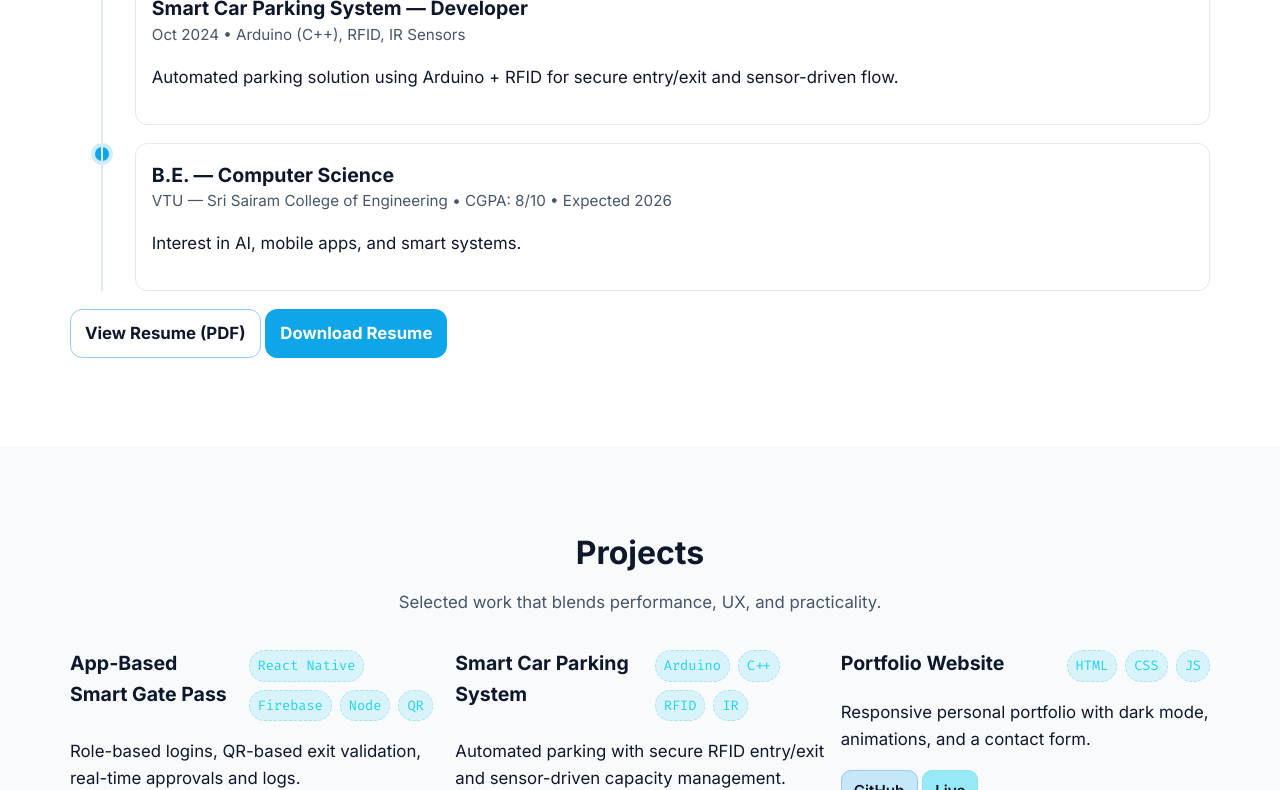
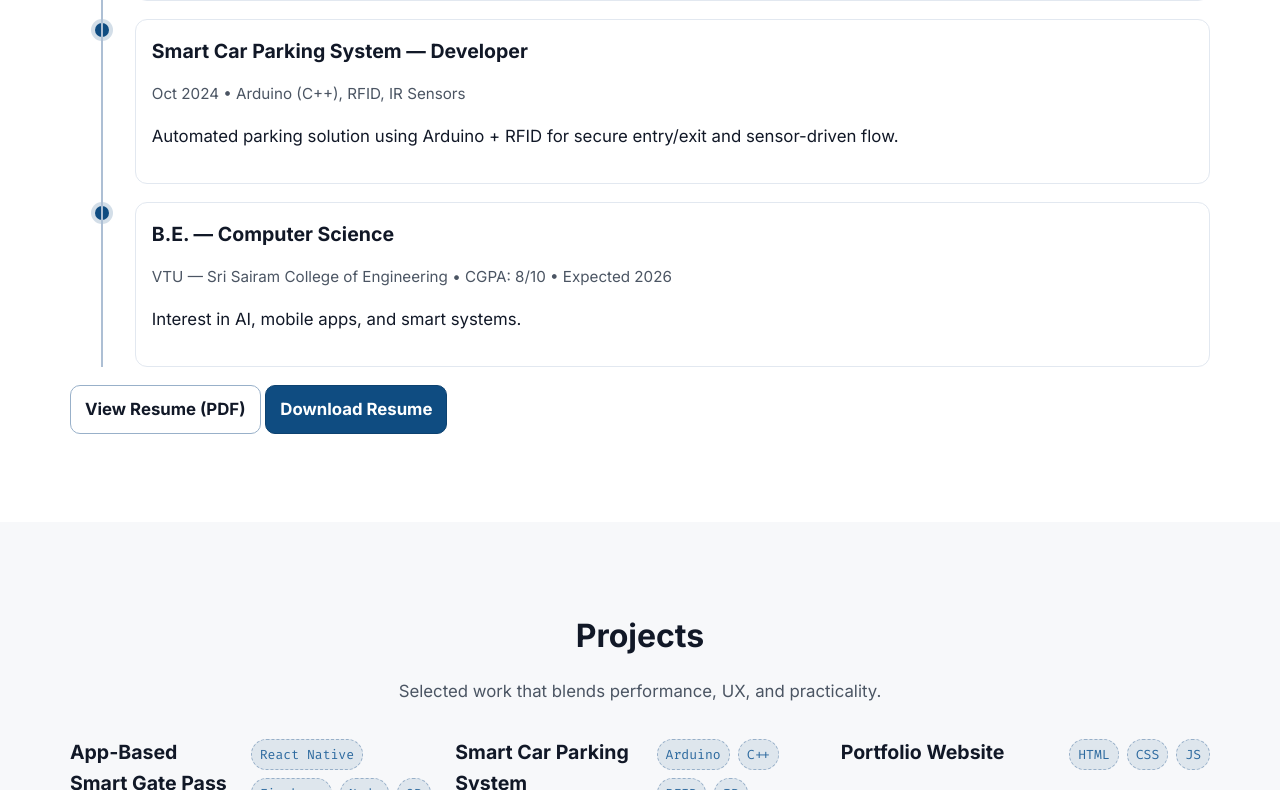
Before and after one commit to Akash-reddy7324/porfolio, a plain HTML site: page index.html in a window 1280 px wide. Shown: the part 1704-2494 px from the top of the page. Drawn offline with Linux system fonts and the light colour scheme.

Commit message:
Refine theme: classic navy palette

```diff
--- a/style.css
+++ b/style.css
@@ -1,8 +1,6 @@
 /* ==========================================================================
-   Premium Portfolio Styles
-   - Design tokens (light/dark), fluid type, responsive grid, a11y-first
-   - Smooth transitions with reduced-motion safety
-   - Components: navbar, buttons, cards, tags, timeline, forms
+   Premium Portfolio Styles — Classic Navy Theme
+   Professional palette: Charcoal + Classic Blue + Slate
    ========================================================================== */
 
 /* ------------------------
@@ -11,126 +9,115 @@
 *,
 *::before,
 *::after { box-sizing: border-box; }
-:where(html) { -webkit-text-size-adjust: 100%; }
-:where(body) { margin: 0; font-family: Inter, system-ui, -apple-system, "Segoe UI", Roboto, Helvetica, Arial, "Apple Color Emoji", "Segoe UI Emoji"; line-height: 1.6; }
+html { -webkit-text-size-adjust: 100%; scroll-behavior: smooth; }
+body { margin: 0; font-family: Inter, system-ui, -apple-system, "Segoe UI", Roboto, Helvetica, Arial, sans-serif; line-height: 1.6; }
 img, svg { display: block; max-width: 100%; }
 a { color: inherit; text-decoration: none; }
 button, input, textarea { font: inherit; color: inherit; }
-:focus-visible { outline: 2px solid var(--focus); outline-offset: 2px; }
+:focus-visible { outline: 2px solid var(--focus); outline-offset: 3px; }
 
 /* ------------------------
-   1) Tokens / Theme
+   1) Theme Tokens
 ------------------------- */
 :root {
-  /* Colors (dark as default) */
-  --bg: #0B1220;
-  --bg-alt: #0F172A;
-  --text: #E5E7EB;
-  --muted: #9AA3B2;
-  --border: #22304A;
-  --card: #0F172A;
+  /* Dark mode (default) */
+  --bg: #0E1116;
+  --bg-alt: #141923;
+  --card: #101521;
+  --text: #E6EAF2;
+  --muted: #A7B0C0;
+  --border: #273142;
 
-  --primary: #2563EB; /* light primary */
-  --accent: #0EA5E9;
-  --accent-2: #22D3EE;
+  --primary: #0F4C81;   /* Classic Blue */
+  --primary-600: #0D4270;
+  --primary-400: #2D6A9F;
+  --accent: #75809B;    /* Steel blue for subtle UI */
+  --focus: #2D6A9F;
 
-  --focus: #22D3EE;
+  --shadow-sm: 0 4px 16px rgba(0,0,0,0.25);
+  --shadow-md: 0 10px 30px rgba(0,0,0,0.35);
 
-  /* Elevation & effects */
-  --shadow-sm: 0 4px 16px rgba(2, 8, 23, 0.25);
-  --shadow-md: 0 10px 30px rgba(2, 8, 23, 0.35);
-
-  /* Radii */
   --radius-sm: 6px;
   --radius-md: 10px;
   --radius-lg: 14px;
-  --radius-xl: 20px;
+  --radius-xl: 18px;
 
-  /* Spacing scale (px) */
-  --s-4: 4px; --s-8: 8px; --s-12: 12px; --s-16: 16px; --s-20: 20px;
-  --s-24: 24px; --s-32: 32px; --s-40: 40px; --s-64: 64px;
-
-  /* Motion */
-  --ease: cubic-bezier(.2,.8,.2,1);
-  --dur-1: 150ms;
-  --dur-2: 200ms;
-
-  /* Fluid type */
-  --fs-hero: clamp(2.1rem, 3.5vw + 1rem, 3.1rem);
+  --fs-hero: clamp(2.2rem, 3.2vw + 1rem, 3.1rem);
   --fs-h2: clamp(1.4rem, 1.5vw + 0.8rem, 2rem);
   --fs-h3: clamp(1.05rem, 0.4vw + 0.9rem, 1.25rem);
   --fs-body: clamp(1rem, 0.25vw + 0.9rem, 1.05rem);
   --fs-small: clamp(.9rem, 0.2vw + .85rem, .98rem);
 }
+
 :root.light {
-  --bg: #F8FAFC;
+  /* Light mode */
+  --bg: #F7F8FA;
   --bg-alt: #FFFFFF;
-  --text: #0F172A;
-  --muted: #475569;
+  --card: #FFFFFF;
+  --text: #111827;
+  --muted: #4B5563;
   --border: #E2E8F0;
-  --card: #FFFFFF;
 
-  --primary: #2563EB;
-  --accent: #0EA5E9;
-  --accent-2: #22D3EE;
+  --primary: #0F4C81;
+  --primary-600: #0D4270;
+  --primary-400: #2D6A9F;
+  --accent: #6B7280;
+  --focus: #0F4C81;
 
-  --shadow-sm: 0 4px 16px rgba(2, 8, 23, 0.08);
-  --shadow-md: 0 10px 30px rgba(2, 8, 23, 0.12);
+  --shadow-sm: 0 4px 16px rgba(17,24,39,0.07);
+  --shadow-md: 0 10px 30px rgba(17,24,39,0.12);
 }
 
-/* Respect reduced motion */
+/* Reduced motion support */
 @media (prefers-reduced-motion: reduce) {
-  * { animation-duration: 0.001ms !important; animation-iteration-count: 1 !important; transition-duration: 0.001ms !important; scroll-behavior: auto !important; }
+  * { animation-duration: 0.001ms !important; transition-duration: 0.001ms !important; }
 }
 
 /* ------------------------
-   2) Global
+   2) Global Layout
 ------------------------- */
-html { scroll-behavior: smooth; }
 body {
   color: var(--text);
   background:
-    radial-gradient(1200px 800px at 80% -10%, color-mix(in oklab, var(--accent) 15%, transparent), transparent 60%) no-repeat,
-    radial-gradient(800px 600px at -10% 30%, color-mix(in oklab, var(--accent-2) 12%, transparent), transparent 60%) no-repeat,
+    radial-gradient(1200px 700px at 85% -10%, rgba(15,76,129,0.10), transparent 60%) no-repeat,
+    radial-gradient(900px 600px at -10% 30%, rgba(117,128,155,0.08), transparent 60%) no-repeat,
     var(--bg);
   font-size: var(--fs-body);
 }
-.no-js body { scroll-behavior: auto; }
-
 .container { width: min(1140px, 92vw); margin-inline: auto; }
 .section { padding-block: clamp(56px, 8vw, 88px); }
 .section.alt { background: var(--bg-alt); }
-.section-header { text-align: center; margin-bottom: var(--s-32); }
+.section-header { text-align: center; margin-bottom: 32px; }
 .section-header p { color: var(--muted); }
 
 /* ------------------------
-   3) Navbar (sticky glass)
+   3) Navbar
 ------------------------- */
 .site-header {
   position: sticky; top: 0; z-index: 50;
   backdrop-filter: saturate(1.1) blur(10px);
-  background: color-mix(in oklab, var(--bg) 85%, transparent);
+  background: color-mix(in oklab, var(--bg) 88%, transparent);
   border-bottom: 1px solid var(--border);
 }
 .nav-wrap { display: flex; align-items: center; justify-content: space-between; padding-block: 12px; }
-.brand { display: inline-flex; align-items: center; gap: .6rem; font-weight: 700; color: var(--text); }
-.brand-logo { color: var(--accent); filter: drop-shadow(0 3px 10px color-mix(in srgb, var(--accent) 50%, transparent)); }
+.brand { display: flex; align-items: center; gap: 8px; font-weight: 700; color: var(--text); }
+.brand-logo { color: var(--primary); }
 
 .nav-list { display: flex; gap: 12px; list-style: none; margin: 0; padding: 0; }
-.nav-link { color: var(--text); padding: 6px 10px; border-radius: 8px; }
-.nav-link:hover, .nav-link.active { background: color-mix(in oklab, var(--accent) 18%, transparent); transition: background var(--dur-2) var(--ease); }
+.nav-link { padding: 6px 10px; border-radius: 8px; }
+.nav-link:hover, .nav-link.active { background: color-mix(in oklab, var(--primary) 18%, transparent); }
 
 .theme-toggle {
   margin-left: 8px; border: 1px solid var(--border); background: var(--card);
-  padding: 6px; border-radius: 10px; cursor: pointer; display: inline-flex; align-items: center;
+  padding: 6px; border-radius: 10px; cursor: pointer; display: inline-flex;
 }
-.icon { width: 20px; height: 20px; fill: var(--text); opacity: .9; }
+.icon { width: 20px; height: 20px; fill: var(--text); }
 .theme-toggle .sun { display: none; }
 :root.light .theme-toggle .sun { display: block; }
 :root.light .theme-toggle .moon { display: none; }
 
 .nav-toggle { display: none; background: none; border: 0; padding: 6px; cursor: pointer; }
-.nav-toggle .bar { display: block; width: 24px; height: 2px; background: var(--text); margin: 5px 0; border-radius: 2px; }
+.nav-toggle .bar { width: 24px; height: 2px; background: var(--text); margin: 5px 0; border-radius: 2px; }
 
 @media (max-width: 768px) {
   .nav-toggle { display: inline-block; }
@@ -144,31 +131,23 @@ body {
    4) Hero
 ------------------------- */
 .hero { padding-top: clamp(72px, 10vw, 112px); }
-.grid-hero {
-  display: grid; gap: var(--s-32);
-  grid-template-columns: minmax(0, 1.1fr) minmax(0, .9fr);
-}
+.grid-hero { display: grid; gap: 32px; grid-template-columns: 1.1fr 0.9fr; }
 @media (max-width: 900px) { .grid-hero { grid-template-columns: 1fr; } }
 
-.eyebrow { color: var(--accent-2); letter-spacing: .1em; text-transform: uppercase; font-weight: 700; font-size: var(--fs-small); }
+.eyebrow { color: var(--primary-400); letter-spacing: .1em; text-transform: uppercase; font-weight: 700; font-size: var(--fs-small); }
 h1 { font-size: var(--fs-hero); line-height: 1.1; margin: .2rem 0 .6rem; }
-h2 { font-size: var(--fs-h2); line-height: 1.2; margin: 0 0 .4rem; }
+h2 { font-size: var(--fs-h2); margin: 0 0 .4rem; }
 h3 { font-size: var(--fs-h3); margin: 0 0 .2rem; }
 .subtitle { color: var(--muted); }
 .hint { color: var(--muted); font-size: var(--fs-small); }
 
 .avatar-wrap {
-  --g: color-mix(in oklab, var(--accent) 40%, transparent);
-  --g2: color-mix(in oklab, var(--accent-2) 45%, transparent);
   width: min(340px, 75%); aspect-ratio: 1 / 1; margin-inline: auto;
   border-radius: var(--radius-xl); padding: 8px;
-  background: linear-gradient(135deg, var(--g), var(--g2));
+  background: linear-gradient(135deg, color-mix(in oklab, var(--primary) 35%, transparent), color-mix(in oklab, var(--accent) 30%, transparent));
   box-shadow: var(--shadow-md);
 }
-.avatar {
-  width: 100%; height: 100%; object-fit: cover; border-radius: calc(var(--radius-xl) - 6px);
-  border: 2px solid color-mix(in oklab, var(--accent) 30%, transparent);
-}
+.avatar { width: 100%; height: 100%; object-fit: cover; border-radius: calc(var(--radius-xl) - 6px); border: 2px solid color-mix(in oklab, var(--primary) 30%, transparent); }
 
 /* ------------------------
    5) Components
@@ -179,30 +158,28 @@ h3 { font-size: var(--fs-h3); margin: 0 0 .2rem; }
   border-radius: var(--radius-lg);
   padding: 20px;
   box-shadow: var(--shadow-sm);
-  transition: transform var(--dur-2) var(--ease), box-shadow var(--dur-2) var(--ease);
+  transition: transform 200ms var(--ease), box-shadow 200ms var(--ease);
 }
 .card:hover { transform: translateY(-2px); box-shadow: var(--shadow-md); }
 
 .btn {
-  display: inline-block; font-weight: 700; border-radius: 12px;
-  padding: 10px 14px; border: 1px solid color-mix(in oklab, var(--accent) 45%, var(--border));
-  background: color-mix(in oklab, var(--accent) 22%, transparent);
-  color: var(--text); transition: transform var(--dur-1) var(--ease), box-shadow var(--dur-1) var(--ease);
+  display: inline-block; font-weight: 700; border-radius: 10px;
+  padding: 10px 14px; border: 1px solid color-mix(in oklab, var(--primary) 35%, var(--border));
+  background: color-mix(in oklab, var(--primary) 12%, transparent);
+  color: var(--text);
+  transition: transform 150ms cubic-bezier(.2,.8,.2,1), box-shadow 150ms cubic-bezier(.2,.8,.2,1);
 }
-.btn:hover { transform: translateY(-1px); box-shadow: 0 6px 16px rgba(2,8,23,.2); }
-.btn.primary { background: var(--accent); border-color: var(--accent); color: #fff; }
-.btn.secondary { background: color-mix(in oklab, var(--accent-2) 45%, transparent);
-                 border-color: color-mix(in oklab, var(--accent-2) 55%, var(--border)); }
+.btn:hover { transform: translateY(-1px); box-shadow: var(--shadow-sm); }
+.btn.primary { background: var(--primary); border-color: var(--primary-600); color: #fff; }
+.btn.secondary { background: color-mix(in oklab, var(--primary-400) 18%, transparent); border-color: var(--primary-400); }
 .btn.outline { background: transparent; }
-.btn.small { padding: 8px 12px; font-weight: 600; border-radius: 10px; font-size: .95rem; }
+.btn.small { padding: 8px 12px; font-weight: 600; font-size: .95rem; }
 
 .tags { display: flex; flex-wrap: wrap; gap: 8px; list-style: none; margin: 0; padding: 0; }
-.tag {
-  font-family: "Fira Code", ui-monospace, SFMono-Regular, Menlo, Consolas, "Liberation Mono", monospace;
-  font-size: .85rem; color: var(--accent-2); background: color-mix(in oklab, var(--accent-2) 15%, transparent);
-  border: 1px dashed color-mix(in oklab, var(--accent-2) 40%, var(--border));
-  padding: 4px 8px; border-radius: 999px;
-}
+.tag { font-family: "Fira Code", monospace; font-size: .82rem; color: var(--primary-400);
+       background: color-mix(in oklab, var(--primary) 10%, transparent);
+       border: 1px dashed color-mix(in oklab, var(--primary) 35%, var(--border));
+       padding: 4px 8px; border-radius: 999px; }
 
 /* ------------------------
    6) Skills
@@ -211,43 +188,35 @@ h3 { font-size: var(--fs-h3); margin: 0 0 .2rem; }
 .skills li { display: grid; grid-template-columns: 140px 1fr; align-items: center; gap: 12px; }
 progress { width: 100%; height: 10px; -webkit-appearance: none; appearance: none; }
 progress::-webkit-progress-bar { background: color-mix(in oklab, var(--bg) 70%, var(--border)); border-radius: 999px; }
-progress::-webkit-progress-value { background: linear-gradient(90deg, var(--accent), var(--accent-2)); border-radius: 999px; }
-progress::-moz-progress-bar { background: linear-gradient(90deg, var(--accent), var(--accent-2)); border-radius: 999px; }
+progress::-webkit-progress-value { background: linear-gradient(90deg, var(--primary), var(--primary-400)); border-radius: 999px; }
 
 /* ------------------------
    7) Timeline
 ------------------------- */
 .timeline { position: relative; margin-left: .8rem; }
-.timeline::before { content: ""; position: absolute; left: 18px; top: 0; bottom: 0; width: 2px; background: var(--border); }
+.timeline::before { content: ""; position: absolute; left: 18px; top: 0; bottom: 0; width: 2px; background: color-mix(in oklab, var(--primary) 25%, var(--border)); }
 .timeline-item { display: grid; grid-template-columns: 36px 1fr; gap: 16px; margin: 18px 0; }
-.timeline .dot { width: 14px; height: 14px; background: var(--accent); border-radius: 50%; margin: 4px 0 0 12px; box-shadow: 0 0 0 4px color-mix(in oklab, var(--accent) 20%, transparent); }
+.timeline .dot { width: 14px; height: 14px; background: var(--primary); border-radius: 50%; margin: 4px 0 0 12px; box-shadow: 0 0 0 4px color-mix(in oklab, var(--primary) 18%, transparent); }
 .timeline .content { background: var(--card); border: 1px solid var(--border); padding: 16px; border-radius: 12px; }
-.meta { color: var(--muted); font-size: .95rem; margin-top: -.3rem; }
+.meta { color: var(--muted); font-size: .95rem; }
 
 /* ------------------------
    8) Projects Grid
 ------------------------- */
-.projects-grid {
-  display: grid; gap: 16px;
-  grid-template-columns: repeat(3, minmax(0, 1fr));
-}
-@media (max-width: 1024px) { .projects-grid { grid-template-columns: repeat(2, minmax(0, 1fr)); } }
+.projects-grid { display: grid; gap: 16px; grid-template-columns: repeat(3, 1fr); }
+@media (max-width: 1024px) { .projects-grid { grid-template-columns: repeat(2, 1fr); } }
 @media (max-width: 640px)  { .projects-grid { grid-template-columns: 1fr; } }
-.project-head { display: flex; align-items: baseline; justify-content: space-between; gap: 12px; }
+.project-head { display: flex; justify-content: space-between; align-items: baseline; gap: 12px; }
 
 /* ------------------------
-   9) Contact / Form
+   9) Contact Form
 ------------------------- */
 .contact-list { list-style: none; margin: 0; padding: 0; display: grid; gap: 8px; }
 .field { display: grid; gap: 6px; margin-bottom: 12px; }
-input, textarea {
-  background: var(--bg); color: var(--text); border: 1px solid var(--border);
-  border-radius: 10px; padding: 10px 12px;
-}
-input:focus, textarea:focus { outline: 2px solid color-mix(in oklab, var(--accent) 35%, transparent); }
+input, textarea { background: var(--bg); color: var(--text); border: 1px solid var(--border); border-radius: 10px; padding: 10px 12px; }
+input:focus, textarea:focus { outline: 2px solid var(--primary); }
 .error { color: #ef4444; min-height: 1.1rem; font-size: .9rem; }
-.form-actions { display: flex; align-items: center; gap: 12px; }
-.sr-status { font-size: .95rem; color: var(--muted); }
+.form-actions { display: flex; gap: 12px; align-items: center; }
 
 /* ------------------------
    10) Footer
@@ -258,27 +227,19 @@ input:focus, textarea:focus { outline: 2px solid color-mix(in oklab, var(--accen
 .back-to-top:hover { color: var(--text); }
 
 /* ------------------------
-   11) Utilities & Layout
+   11) Utilities
 ------------------------- */
-.grid-2 { display: grid; grid-template-columns: repeat(2, 1fr); gap: 16px; }
+.grid-2 { display: grid; grid-template-columns: 1fr 1fr; gap: 16px; }
 @media (max-width: 900px) { .grid-2 { grid-template-columns: 1fr; } }
-
 .align-center { align-items: center; }
-
-.skip-link {
-  position: absolute; left: -999px; top: auto; width: 1px; height: 1px; overflow: hidden;
-}
-.skip-link:focus {
-  left: 1rem; top: 1rem; width: auto; height: auto; background: var(--accent); color: #fff;
-  padding: 8px 10px; border-radius: 10px;
-}
+.skip-link { position: absolute; left: -999px; }
+.skip-link:focus { left: 1rem; top: 1rem; background: var(--primary); color: #fff; padding: 8px 10px; border-radius: 10px; }
 
 /* ------------------------
-   12) Animations (reveal + micro)
+   12) Animations
 ------------------------- */
-.reveal-up, .reveal-left, .reveal-fade { opacity: 0; transform: translateY(10px); transition: transform var(--dur-2) var(--ease), opacity var(--dur-2) var(--ease); }
+.reveal-up, .reveal-left, .reveal-fade { opacity: 0; transform: translateY(10px); transition: transform 200ms ease, opacity 200ms ease; }
 .reveal-left { transform: translateX(-15px); }
-.reveal-fade { transform: translateY(0); }
 .reveal-visible { opacity: 1; transform: none; }
 .delay-1 { transition-delay: .15s; }
 .delay-2 { transition-delay: .3s; }
```
